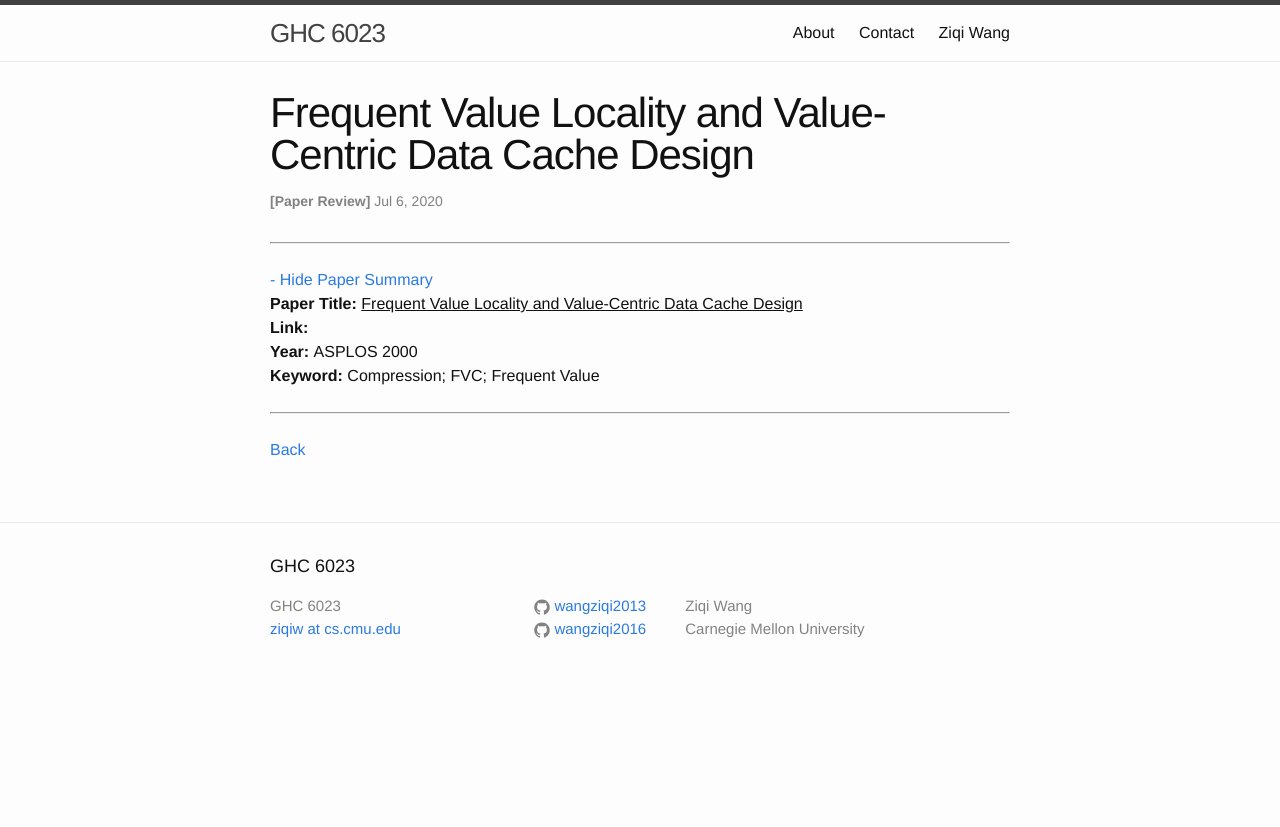
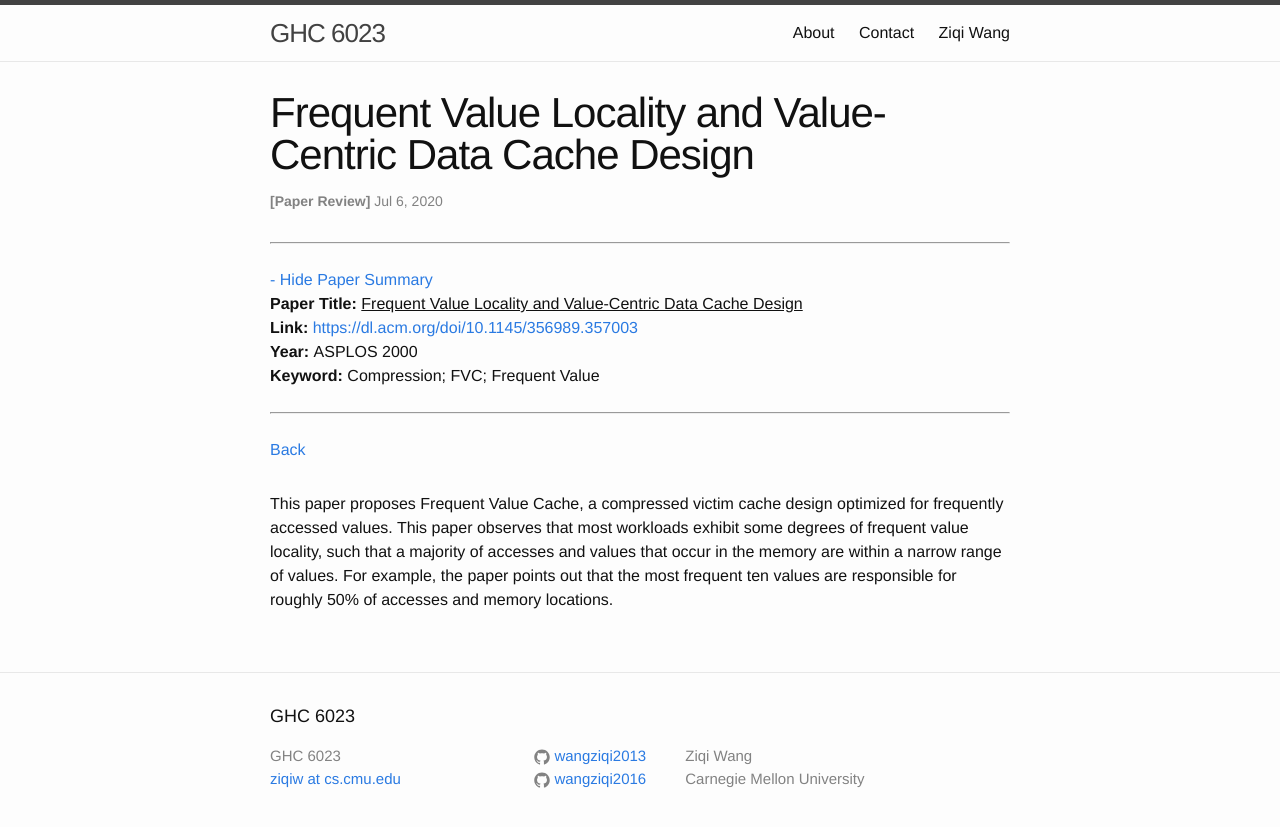
Before and after one commit to wangziqi2013/wangziqi2013.github.io, a Jekyll site: the page built from _posts/2020-07-05-fvc.markdown, in a window 1280 px wide. Shown: the top 827 px of the page. Built offline with Jekyll 4.4.1, drawn with Linux system fonts in a browser that asks for light colours.

Commit message:
Adding observation

```diff
--- a/_posts/2020-07-05-fvc.markdown
+++ b/_posts/2020-07-05-fvc.markdown
@@ -4,7 +4,7 @@ title:  "Frequent Value Locality and Value-Centric Data Cache Design"
 date:   2020-07-05 20:05:00 -0500
 categories: paper
 paper_title: "Frequent Value Locality and Value-Centric Data Cache Design"
-paper_link:
+paper_link: https://dl.acm.org/doi/10.1145/356989.357003
 paper_keyword: Compression; FVC; Frequent Value
 paper_year: ASPLOS 2000
 rw_set:
@@ -12,3 +12,8 @@ htm_cd:
 htm_cr:
 version_mgmt:
 ---
+
+This paper proposes Frequent Value Cache, a compressed victim cache design optimized for frequently accessed values.
+This paper observes that most workloads exhibit some degrees of frequent value locality, such that a majority of accesses
+and values that occur in the memory are within a narrow range of values. For example, the paper points out that the
+most frequent ten values are responsible for roughly 50% of accesses and memory locations.
```
